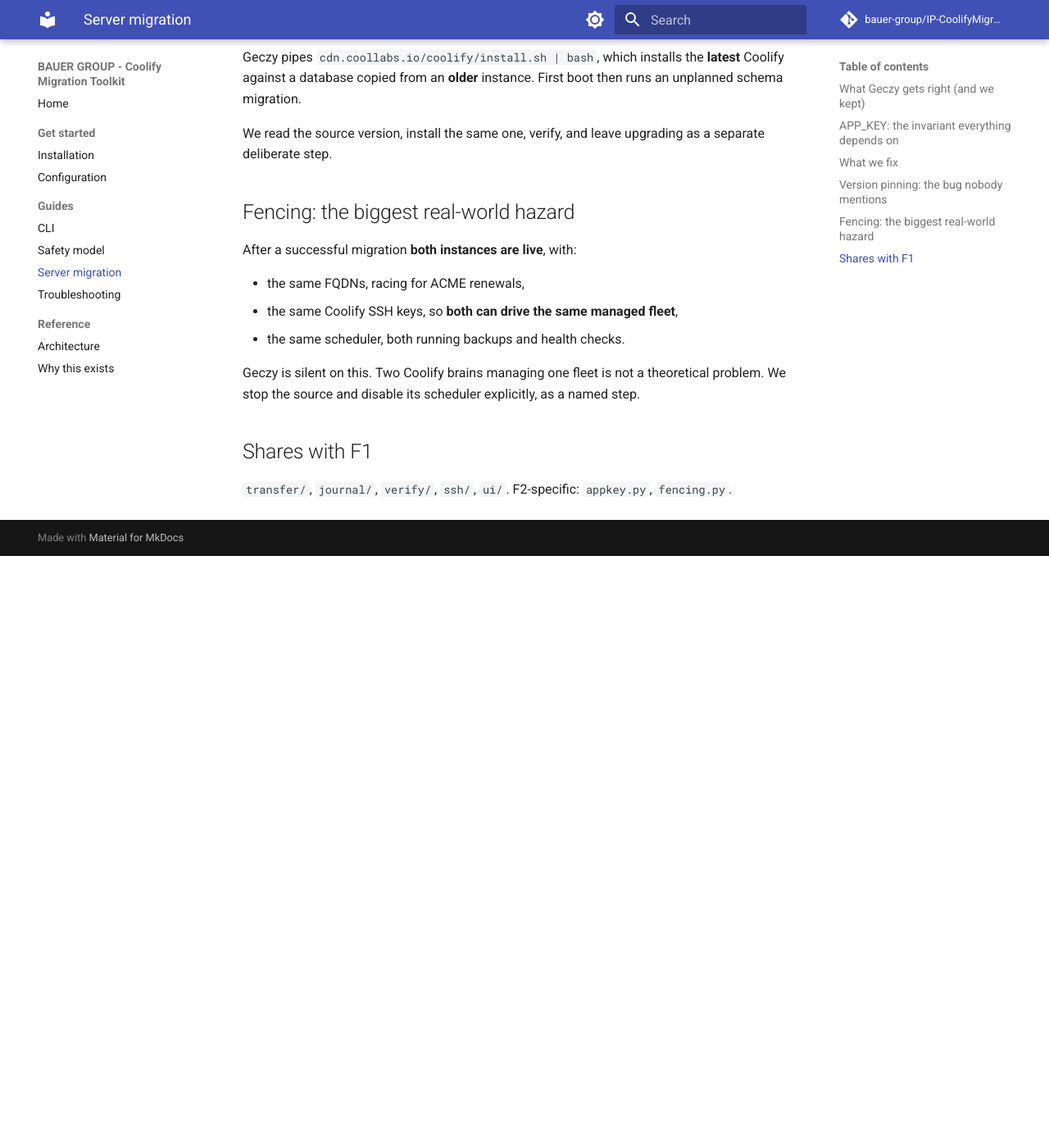
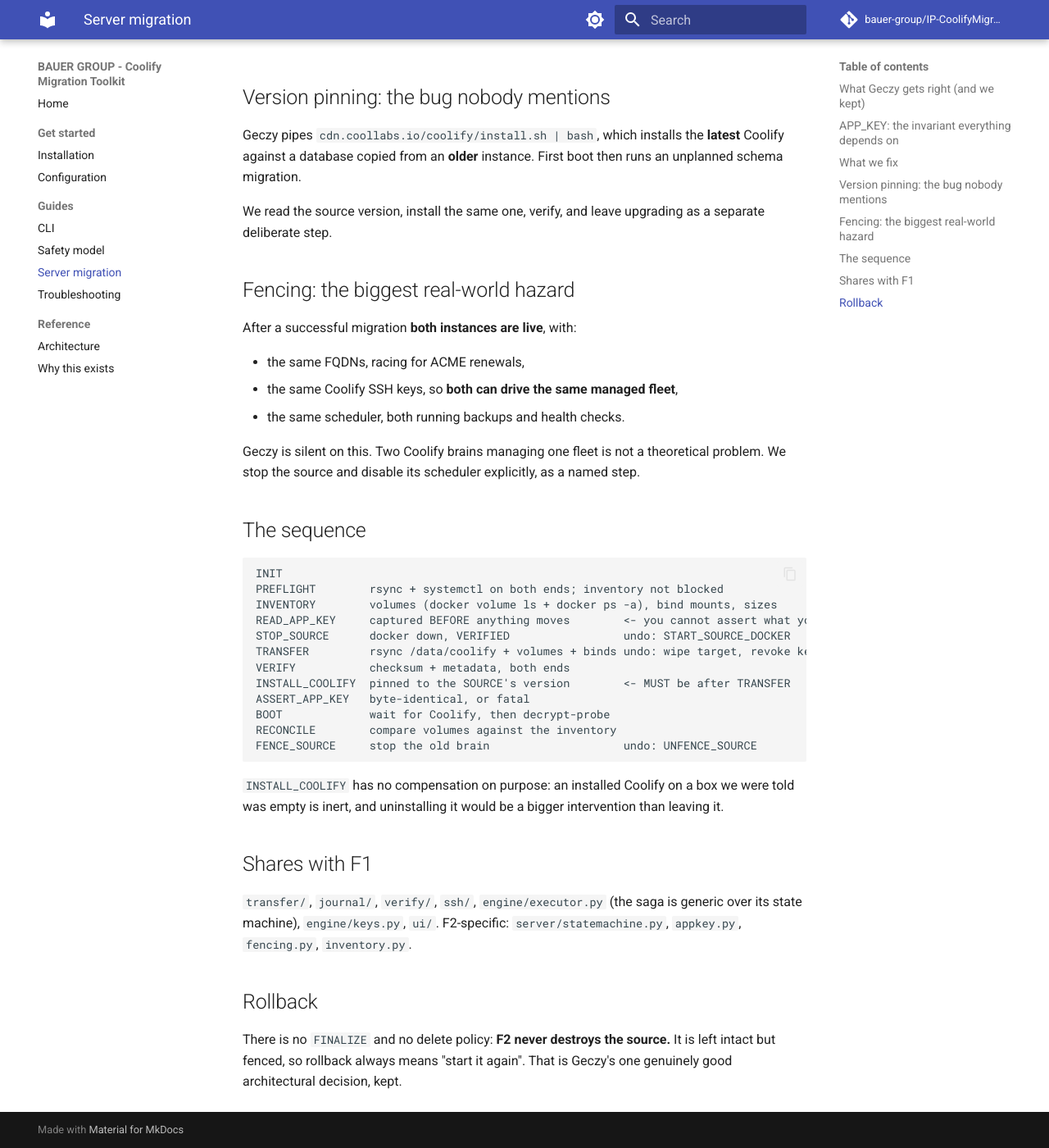
Before and after one commit to bauer-group/IP-CoolifyMigration, an MkDocs documentation site: the page built from docs/server-migration.md, in a window 1280 px wide and 1400 px high, scrolled down 2124 px. Shown: the whole window at 82% size. Built offline with MkDocs 1.6.1 and Material for MkDocs 9.7.7, drawn with Linux system fonts in a browser that asks for light colours; comment, search, counter and statistics services are not loaded; before the commit the page ends 2802 px from its top, so only the background shows below that; some of the changed text lies outside the part shown.

Commit message:
docs: documented the wired engine and the integration rig
Removed the "not yet implemented" status notes now that F1 and F2 execute, and
corrected the quick-start: `plan` requires --to, so the documented command
would have errored.

Documented the integration rig and what it is for: a pure core proves the
DECISIONS, only real IO proves the EFFECTS. Recorded the bug it found
(--files-from disables the recursion -a implies) as the worked example, since
it is the clearest argument for keeping the rig.

Added the F2 step sequence with its compensations, and labelled the fenced
blocks markdownlint was flagging.

````diff
--- a/docs/server-migration.md
+++ b/docs/server-migration.md
@@ -4,10 +4,16 @@
 from moving a project between servers, and it replaces
 [`Geczy/coolify-migration`](https://github.com/Geczy/coolify-migration).
 
-!!! warning "Status"
-    The transfer, journal, verification and SSH core are built and tested. The F2
-    command sequence is the next milestone; `coolify-migrate server run` exits
-    non-zero today rather than pretending otherwise.
+```bash
+coolify-migrate server plan --to new-host.example.com   # reads only
+coolify-migrate server run  --to new-host.example.com
+```
+
+!!! danger "This stops everything"
+    F2 stops Docker on the source — Coolify **and** every container it manages —
+    for the duration of the transfer. Unlike F1, where the outage is one project,
+    here it is the whole box. The compensation that ends it is
+    `START_SOURCE_DOCKER`, and it runs on any failure.
 
 ## What Geczy gets right (and we kept)
 
@@ -90,7 +96,35 @@
 theoretical problem. We stop the source and disable its scheduler explicitly, as
 a named step.
 
+## The sequence
+
+```text
+INIT
+PREFLIGHT        rsync + systemctl on both ends; inventory not blocked
+INVENTORY        volumes (docker volume ls + docker ps -a), bind mounts, sizes
+READ_APP_KEY     captured BEFORE anything moves        <- you cannot assert what you never saw
+STOP_SOURCE      docker down, VERIFIED                 undo: START_SOURCE_DOCKER
+TRANSFER         rsync /data/coolify + volumes + binds undo: wipe target, revoke key
+VERIFY           checksum + metadata, both ends
+INSTALL_COOLIFY  pinned to the SOURCE's version        <- MUST be after TRANSFER
+ASSERT_APP_KEY   byte-identical, or fatal
+BOOT             wait for Coolify, then decrypt-probe
+RECONCILE        compare volumes against the inventory
+FENCE_SOURCE     stop the old brain                    undo: UNFENCE_SOURCE
+```
+
+`INSTALL_COOLIFY` has no compensation on purpose: an installed Coolify on a box
+we were told was empty is inert, and uninstalling it would be a bigger
+intervention than leaving it.
+
 ## Shares with F1
 
-`transfer/`, `journal/`, `verify/`, `ssh/`, `ui/`. F2-specific: `appkey.py`,
-`fencing.py`.
+`transfer/`, `journal/`, `verify/`, `ssh/`, `engine/executor.py` (the saga is
+generic over its state machine), `engine/keys.py`, `ui/`. F2-specific:
+`server/statemachine.py`, `appkey.py`, `fencing.py`, `inventory.py`.
+
+## Rollback
+
+There is no `FINALIZE` and no delete policy: **F2 never destroys the source.** It
+is left intact but fenced, so rollback always means "start it again". That is
+Geczy's one genuinely good architectural decision, kept.
````
Also changed, not shown: CONTRIBUTING.MD (+11 -2 lines), README.MD (+5 -2 lines), docs/README.template.MD (+5 -2 lines), docs/architecture.md (+35 -4 lines), docs/index.md (+2 -2 lines), docs/installation.md (+1 -1 lines), docs/safety.md (+1 -1 lines).
